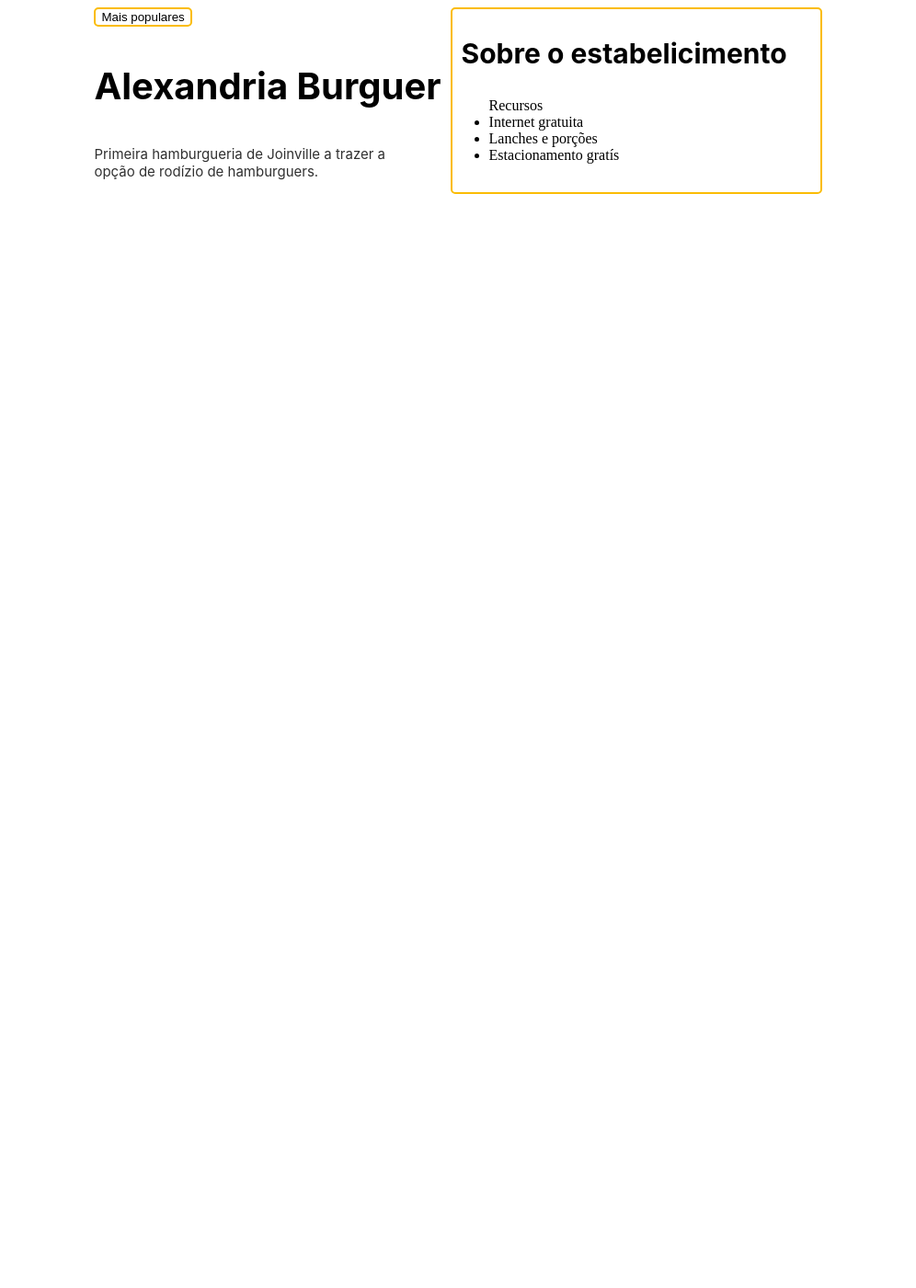
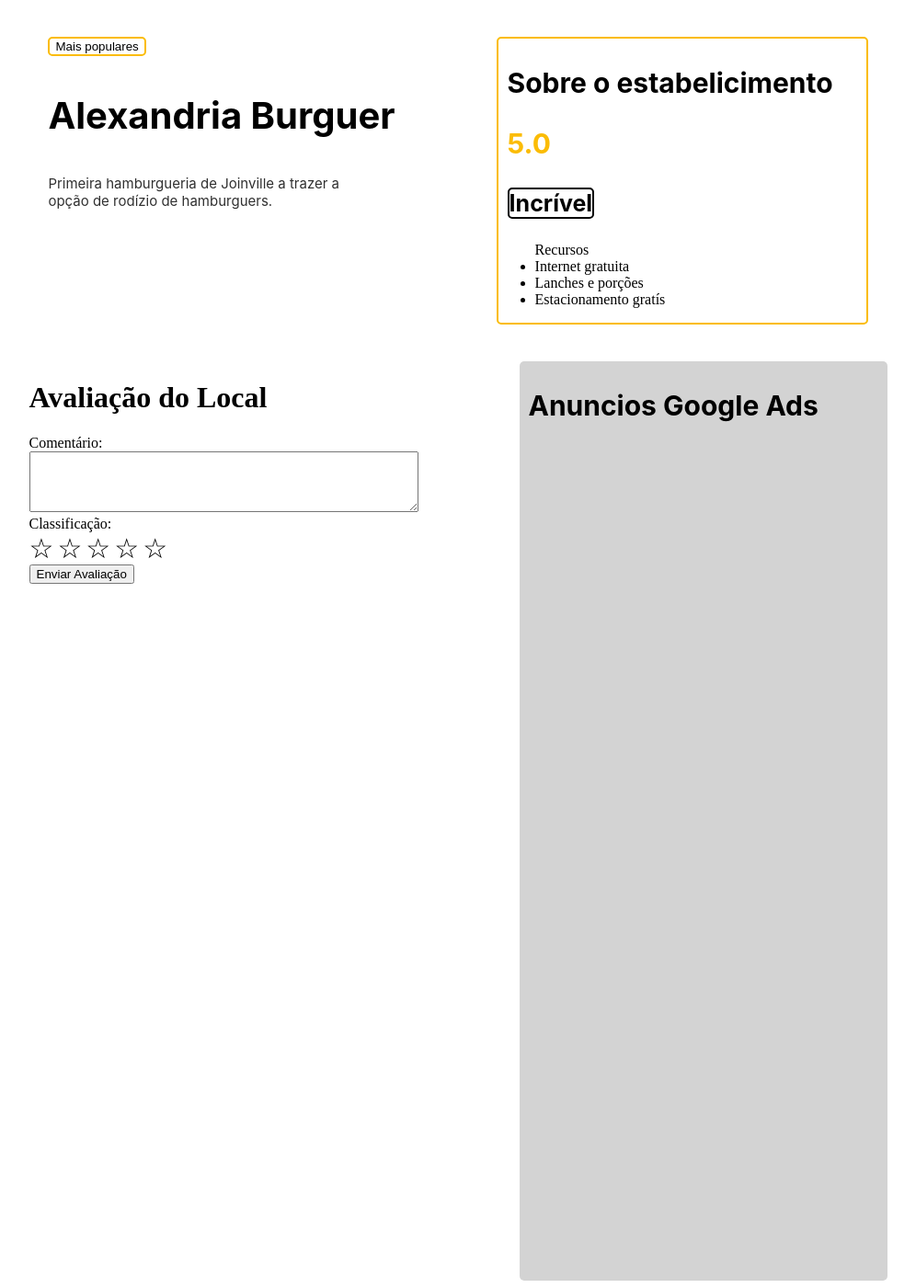
Before and after one commit to MiguelHort/Crowd.V1, a PHP site: page / in a window 1280 px wide. Shown: the whole page at 92% size, without its empty margins (142-1138 px from the left). Before the commit the page ends 211 px from the top, so only its background shows below. Run offline with PHP 8.4, Linux system fonts and the light colour scheme.

Commit message:
atualização local

```diff
--- a/Crowd/Pagina Inicial/visual.css
+++ b/Crowd/Pagina Inicial/visual.css
@@ -128,7 +128,6 @@ input {
   border: 2px solid #FBBC05;
   border-radius: 5px;
   width: 16%;
-
 
 }
 .botao2 {
--- a/Crowd/Pagina Local/index.html
+++ b/Crowd/Pagina Local/index.html
@@ -13,6 +13,8 @@
 
 <body>
 
+  <div id="paidetodos">
+
     <div id="pai">
       <div id="divesquerda">
         <button id="maispopulares">Mais populares</button>
@@ -21,6 +23,8 @@
       </div>
       <div id="divdireita">
         <p id="titulo1">Sobre o estabelicimento</p>
+        <p id="titulo2">5.0</p>
+        <p id="titulo3">Incrível</p>
         <ul>Recursos
           <li>Internet gratuita</li>
           <li>Lanches e porções</li>
@@ -29,6 +33,41 @@
       </div>
     </div>
 
+    <div id="pai">
+      <div id="divesquerda">
+
+        <h1>Avaliação do Local</h1>
+
+    <form id="avaliacaoForm">
+        <div>
+            <label for="texto">Comentário:</label><br>
+            <textarea id="texto" rows="4" cols="50"></textarea>
+        </div>
+        <div>
+            <label for="estrelas">Classificação:</label><br>
+            <span class="stars" onclick="selecionarEstrelas(1)"></span>
+            <span class="stars" onclick="selecionarEstrelas(2)"></span>
+            <span class="stars" onclick="selecionarEstrelas(3)"></span>
+            <span class="stars" onclick="selecionarEstrelas(4)"></span>
+            <span class="stars" onclick="selecionarEstrelas(5)"></span>
+            <input type="hidden" name="estrelas" id="estrelas" value="0">
+        </div>
+        <div>
+            <button type="submit">Enviar Avaliação</button>
+        </div>
+    </form>
+
+      </div>
+      <div id="divdireita1">
+        <p id="titulo1">Anuncios Google Ads</p>
+      </div>
+
+    </div>
+
+  </div>
+
+  <script src="server.js"></script>
+
 </body>
 
 </html>
--- /dev/null
+++ b/Crowd/Pagina Local/server.js
@@ -0,0 +1,32 @@
+
+const stars = document.querySelectorAll('.stars');
+const estrelasInput = document.getElementById('estrelas');
+
+function selecionarEstrelas(valor) {
+    stars.forEach((star, index) => {
+        if (index < valor) {
+            star.classList.add('checked');
+        } else {
+            star.classList.remove('checked');
+        }
+    });
+
+    estrelasInput.value = valor;
+}
+
+document.getElementById('avaliacaoForm').addEventListener('submit', function(event) {
+    event.preventDefault();
+
+    const texto = document.getElementById('texto').value;
+    const estrelas = parseInt(estrelasInput.value);
+
+    // Aqui você pode enviar a avaliação para o servidor ou realizar qualquer ação desejada
+    console.log('Texto:', texto);
+    console.log('Estrelas:', estrelas);
+
+    // Limpar o formulário após o envio
+    document.getElementById('avaliacaoForm').reset();
+
+    // Opcional: Exibir uma mensagem de sucesso ou redirecionar para outra página
+    alert('Avaliação enviada com sucesso!');
+});
--- a/Crowd/Pagina Local/visual.css
+++ b/Crowd/Pagina Local/visual.css
@@ -1,8 +1,8 @@
 #pai {
   display: flex;
-
-
+  margin-top: 40px;
   justify-content: center;
+  gap: 100px;
 }
 
 #divesquerda {
@@ -38,9 +38,50 @@
   margin-left: 10px;
 
 }
+#titulo2 {
+  color: #FBBC05;
+  font-family: 'Inter', sans-serif;
+  font-weight: 700;
+  font-size: 30px;
+  margin-left: 10px;
+
+}
+#titulo3 {
+  color: black;
+  font-family: 'Inter', sans-serif;
+  font-weight: 700;
+  font-size: 25px;
+  margin-left: 10px;
+  border: solid black 2px;
+  width: 90px;
+  border-radius: 5px;
+
+}
 
 #subtitulo {
   color: rgb(48, 48, 48);
   font-family: 'Inter', sans-serif;
   font-size: 15px;
 }
+
+.stars {
+  display: inline-block;
+  font-size: 30px;
+  cursor: pointer;
+}
+
+.stars::before {
+  content: '\2606';
+}
+
+.stars.checked::before {
+  content: '\2605';
+}
+
+#divdireita1{
+  border-radius: 5px;
+  background-color: lightgray;
+  width: 400px;
+  height: 1000px;
+  margin-left: 10px;
+}
```
Lines whose indentation alone changed are shown as unchanged.
